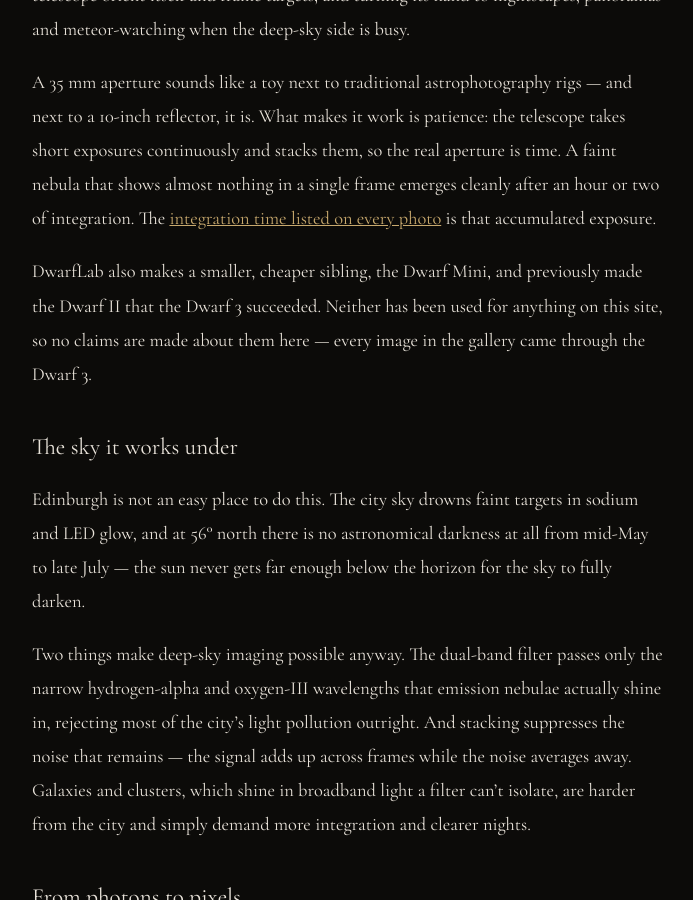
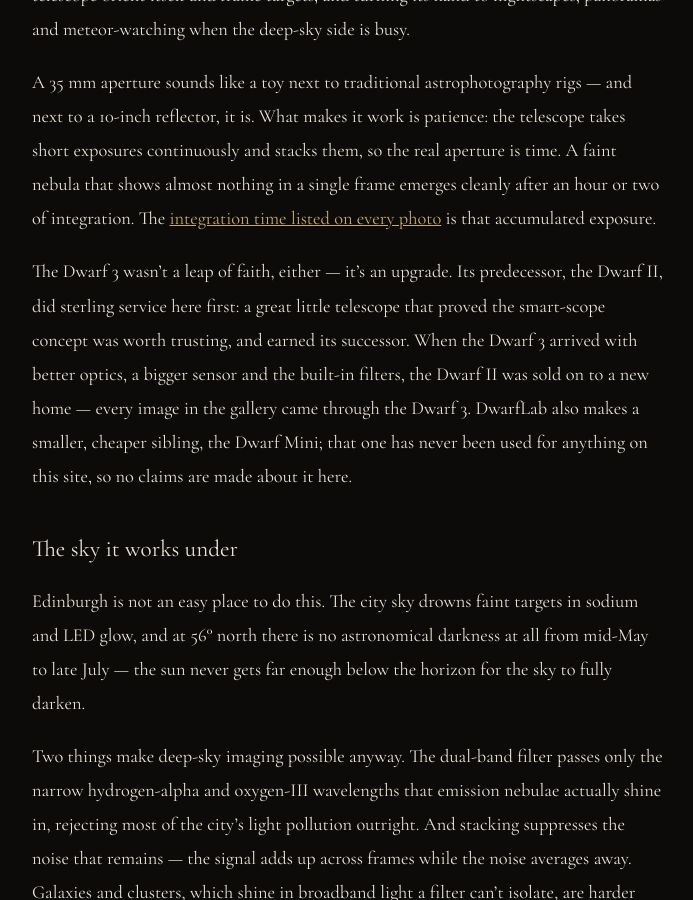
Before and after one commit to CMDRPhaedra/Astrophotography, a Jekyll site: the page built from gear/index.md, in a window 1280 px wide and 900 px high, scrolled down 1898 px. Shown: the whole window, without its empty margins (292-985 px from the left). Built offline with Jekyll 4.4.1, drawn with Linux system fonts in a browser that asks for light colours.

Commit message:
Reflect first-hand Dwarf II ownership in the gear page's other-models paragraph

```diff
--- a/gear/index.md
+++ b/gear/index.md
@@ -44,7 +44,7 @@
 
 A 35&nbsp;mm aperture sounds like a toy next to traditional astrophotography rigs — and next to a 10-inch reflector, it is. What makes it work is patience: the telescope takes short exposures continuously and stacks them, so the real aperture is time. A faint nebula that shows almost nothing in a single frame emerges cleanly after an hour or two of integration. The [integration time listed on every photo](/photos/) is that accumulated exposure.
 
-DwarfLab also makes a smaller, cheaper sibling, the Dwarf Mini, and previously made the Dwarf II that the Dwarf 3 succeeded. Neither has been used for anything on this site, so no claims are made about them here — every image in the gallery came through the Dwarf 3.
+The Dwarf 3 wasn't a leap of faith, either — it's an upgrade. Its predecessor, the Dwarf II, did sterling service here first: a great little telescope that proved the smart-scope concept was worth trusting, and earned its successor. When the Dwarf 3 arrived with better optics, a bigger sensor and the built-in filters, the Dwarf II was sold on to a new home — every image in the gallery came through the Dwarf 3. DwarfLab also makes a smaller, cheaper sibling, the Dwarf Mini; that one has never been used for anything on this site, so no claims are made about it here.
 
 ### The sky it works under
 
```
